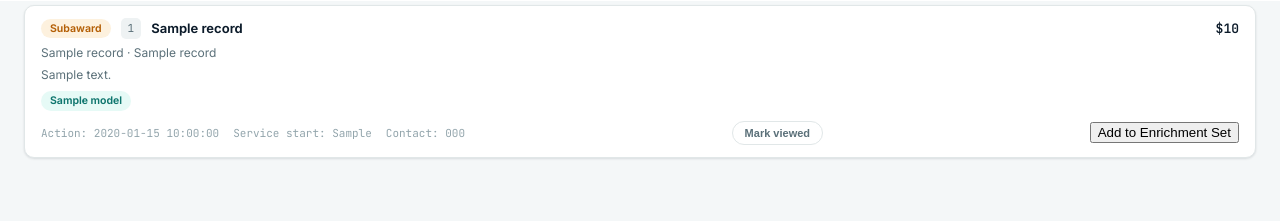
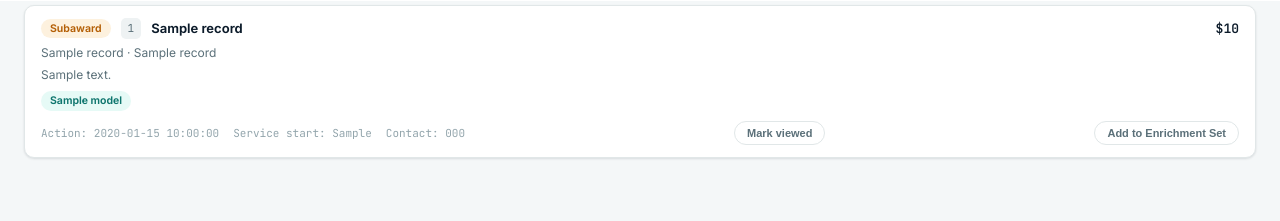
Before and after one commit to Bretmkiefer/QXC-Project, a Flask app: template app/templates/records.html in a window 1280 px wide. Shown: the part 544-765 px from the top of the page. Run offline with Flask 3, Linux system fonts and the light colour scheme; the template is opened without the code that fills it: most values are stand-ins (such as "Sample title", 1, 10 or a date in 2020); parts of the project's set-up code (start-up, migrations or seed data) failed here and were passed over.

Commit message:
Add CSS for the enrichment-toggle button and is-enrichment-target row state
Mirrors .viewed-toggle's shape/sizing/transition but uses the amber accent
tokens (distinct from viewed's green) so the two toggle states read
differently at a glance. The row treatment is a left-border accent + tint
rather than viewed's opacity dim, since "targeted" and "already seen" are
different semantics.

```diff
--- a/app/static/style.css
+++ b/app/static/style.css
@@ -708,6 +708,7 @@ details.subgroup table { border: 1px solid var(--border); border-radius: 8px; ov
 .record-row.clickable { cursor: pointer; }
 .record-row.clickable:hover { border-color: var(--accent-2); box-shadow: var(--shadow-md); }
 .record-row.is-viewed { opacity: 0.72; }
+.record-row.is-enrichment-target { border-left: 3px solid var(--amber); background: var(--amber-soft); }
 
 .record-row-main { display: flex; align-items: center; gap: 10px; flex-wrap: wrap; margin-bottom: 5px; }
 .record-row-company { font-weight: 650; font-size: 13px; color: var(--text); cursor: pointer; }
@@ -757,6 +758,20 @@ details.subgroup table { border: 1px solid var(--border); border-radius: 8px; ov
 }
 .viewed-toggle:hover { border-color: var(--accent-2); color: var(--accent); }
 .viewed-toggle.is-viewed { background: var(--green-soft); border-color: transparent; color: var(--green); }
+
+.enrichment-toggle {
+  padding: 5px 12px;
+  border-radius: 999px;
+  border: 1px solid var(--border);
+  background: var(--panel);
+  color: var(--text-dim);
+  font-size: 11px;
+  font-weight: 650;
+  cursor: pointer;
+  transition: background-color 120ms ease, color 120ms ease, border-color 120ms ease;
+}
+.enrichment-toggle:hover { border-color: var(--amber); color: var(--amber); }
+.enrichment-toggle.is-target { background: var(--amber-soft); border-color: transparent; color: var(--amber); }
 
 /* -------------------------------------------------------- record detail */
 
```
